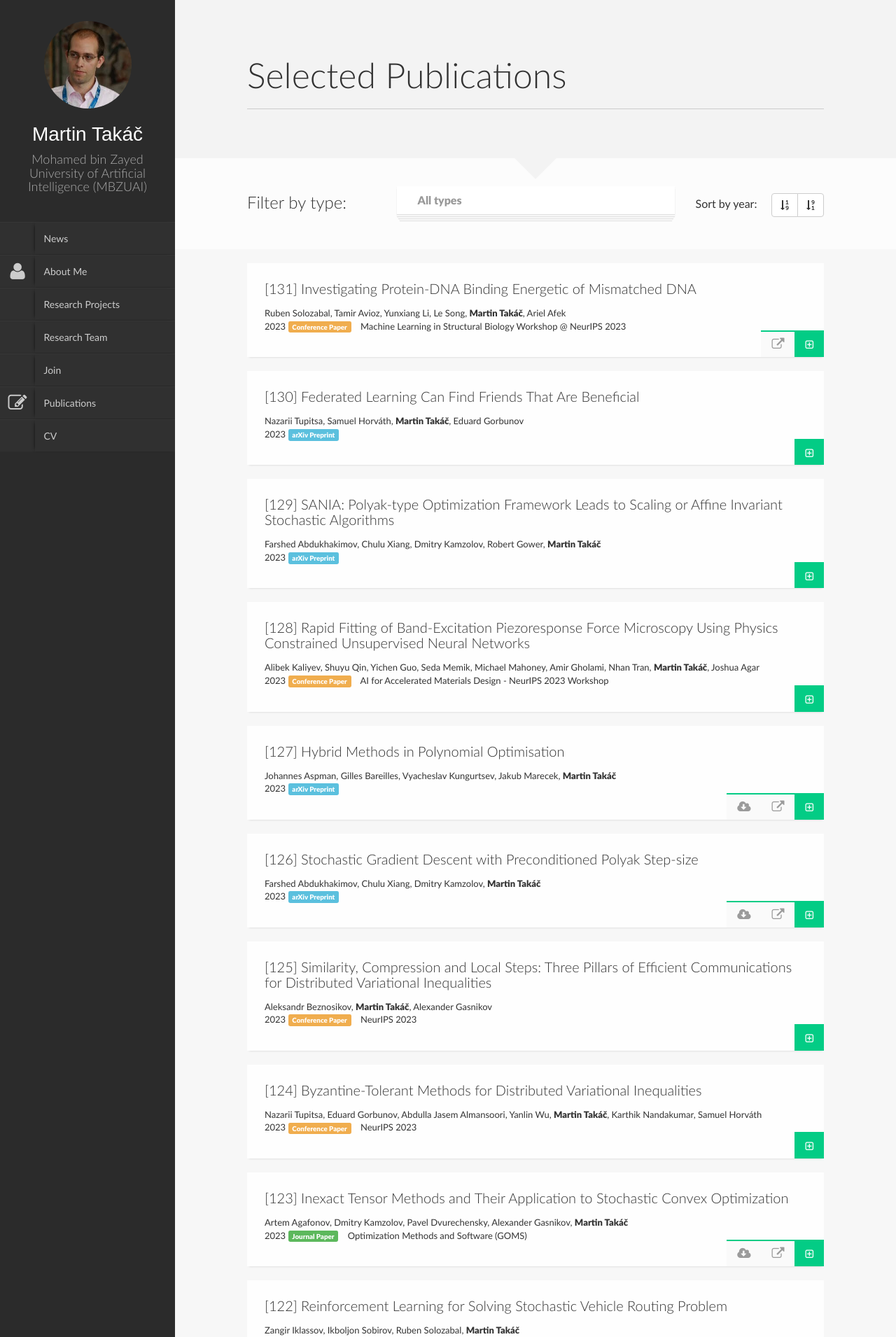
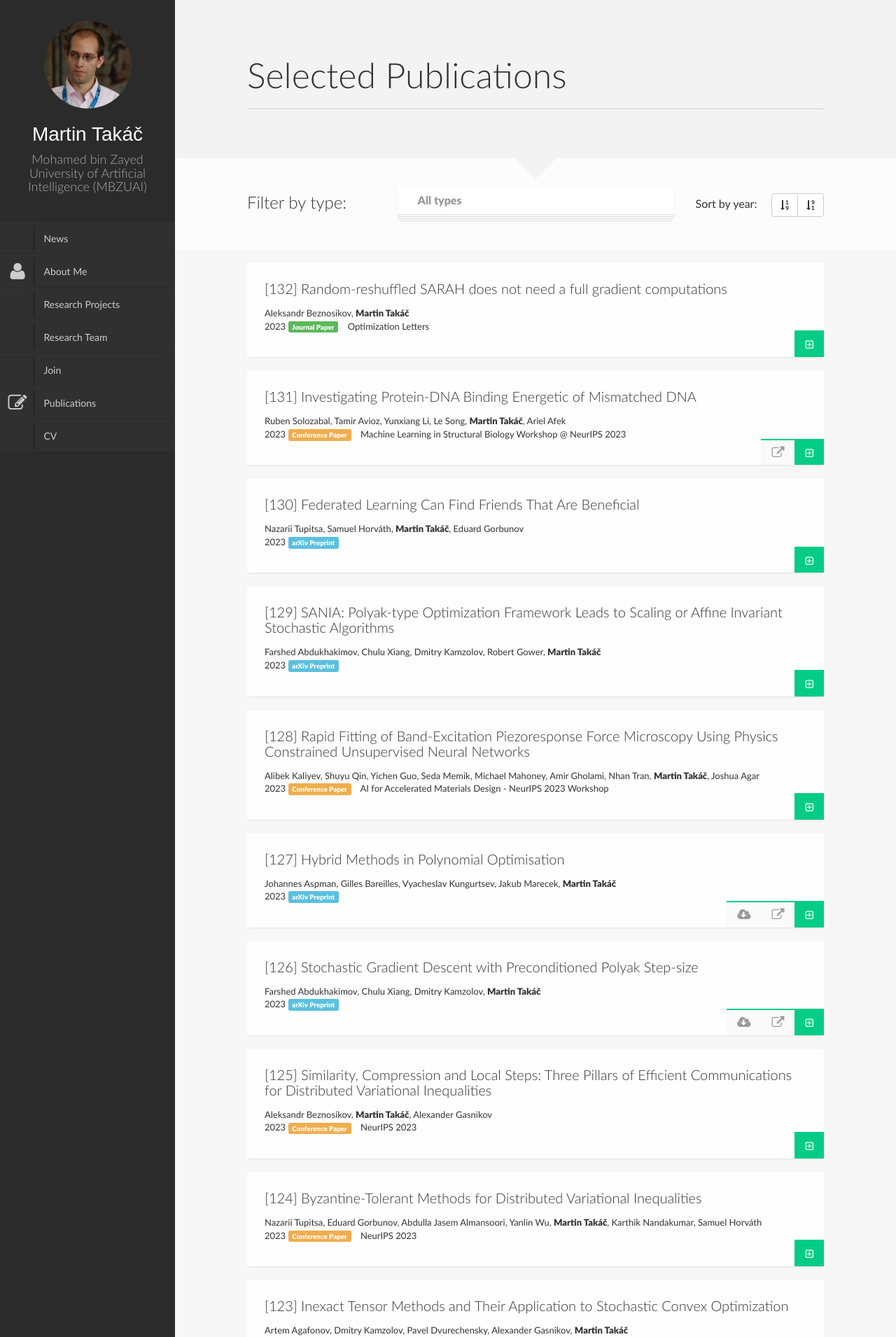
Before and after one commit to martintaki/takac.github.io, a Jekyll site: the page built from Publications.html, in a window 1280 px wide. Shown: the top 1910 px of the page at 70% size. Built offline with Jekyll 4.4.1, drawn with Linux system fonts in a browser that asks for light colours; nearby versions of some CDN libraries; library files that are not in the unit come from our copies; some of the changed text lies outside the part shown.

Commit message:
update 11-07-2023

```diff
--- a/_data/papers.yaml
+++ b/_data/papers.yaml
@@ -1,3 +1,9 @@
+- abstract: "\n\t\t\t\n\t\t\t"
+  authors: "Aleksandr Beznosikov, <strong>Martin Tak\xE1\u010D</strong>"
+  journal: Optimization Letters
+  title: Random-reshuffled SARAH does not need a full gradient computations
+  type: jpaper
+  year: '2023'
 - abstract: "\nTranscription Factors (TFs) bind to regulatory DNA regions, modulating\
     \ gene expression. Although various high-throughput techniques have been used\
     \ to characterize protein binding preferences, this work is the first to extend\
```
